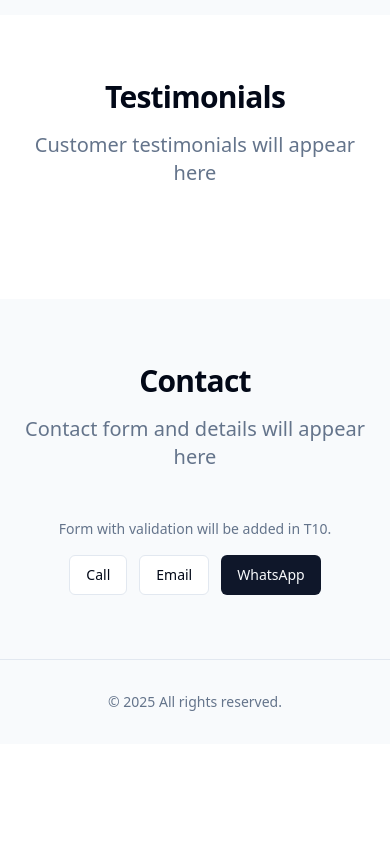
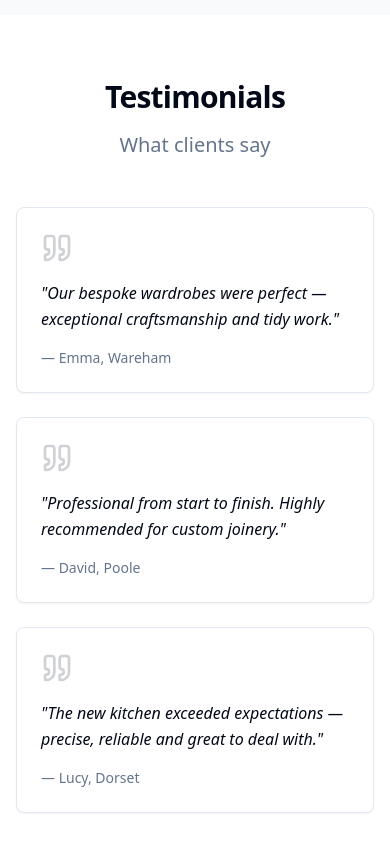
Before and after one commit to James1Law/vibe-test-carpenter-site, a React (Vite) app: page / in a window 390 px wide. Shown: the part 7060-7904 px from the top of the page. Before the commit the page ends 7804 px from the top, so only its background shows below. Built offline with nearby package versions, Linux system fonts and the light colour scheme.

Commit message:
feat(testimonials): add testimonials section with semantic markup and responsive layout

```diff
--- a/src/App.tsx
+++ b/src/App.tsx
@@ -7,6 +7,7 @@ import { Hero } from '@/sections/Hero'
 import { About } from '@/sections/About'
 import { Services } from '@/sections/Services'
 import { Gallery } from '@/sections/Gallery'
+import { Testimonials } from '@/sections/Testimonials'
 
 function App() {
   return (
@@ -23,17 +24,10 @@ function App() {
       {/* Gallery section */}
       <Gallery />
 
+      {/* Testimonials section */}
+      <Testimonials />
+
       {/* Placeholder sections - real content comes in later tasks */}
-
-      <Section id="testimonials">
-        <Container>
-          <SectionHeading
-            title="Testimonials"
-            subtitle="Customer testimonials will appear here"
-            centered
-          />
-        </Container>
-      </Section>
 
       <Section id="contact" className="bg-muted/50">
         <Container>
--- /dev/null
+++ b/src/data/testimonials.ts
@@ -0,0 +1,30 @@
+export interface Testimonial {
+  id: string
+  quote: string
+  author: string
+  location: string
+}
+
+export const testimonials: Testimonial[] = [
+  {
+    id: 'emma',
+    quote:
+      'Our bespoke wardrobes were perfect — exceptional craftsmanship and tidy work.',
+    author: 'Emma',
+    location: 'Wareham',
+  },
+  {
+    id: 'david',
+    quote:
+      'Professional from start to finish. Highly recommended for custom joinery.',
+    author: 'David',
+    location: 'Poole',
+  },
+  {
+    id: 'lucy',
+    quote:
+      'The new kitchen exceeded expectations — precise, reliable and great to deal with.',
+    author: 'Lucy',
+    location: 'Dorset',
+  },
+]
--- /dev/null
+++ b/src/sections/Testimonials.tsx
@@ -0,0 +1,41 @@
+import { Card, CardContent } from '@/components/ui/card'
+import { Container } from '@/components/common/Container'
+import { Section } from '@/components/common/Section'
+import { SectionHeading } from '@/components/common/SectionHeading'
+import { testimonials } from '@/data/testimonials'
+import { Quote } from 'lucide-react'
+
+export function Testimonials() {
+  return (
+    <section id="testimonials" aria-labelledby="testimonials-heading">
+      <Section>
+        <Container>
+          <SectionHeading
+            title="Testimonials"
+            subtitle="What clients say"
+            centered
+          />
+
+          <div className="grid gap-6 sm:grid-cols-2 lg:grid-cols-3">
+            {testimonials.map((testimonial) => (
+              <Card key={testimonial.id} className="relative">
+                <CardContent className="pt-6">
+                  <Quote
+                    className="mb-4 h-8 w-8 text-primary/20"
+                    aria-hidden={true}
+                  />
+                  <blockquote className="mb-4 text-base italic leading-relaxed text-foreground">
+                    "{testimonial.quote}"
+                  </blockquote>
+                  <cite className="mt-3 block text-sm font-medium not-italic text-muted-foreground">
+                    — {testimonial.author}, {testimonial.location}
+                  </cite>
+                </CardContent>
+              </Card>
+            ))}
+          </div>
+        </Container>
+      </Section>
+    </section>
+  )
+}
```
